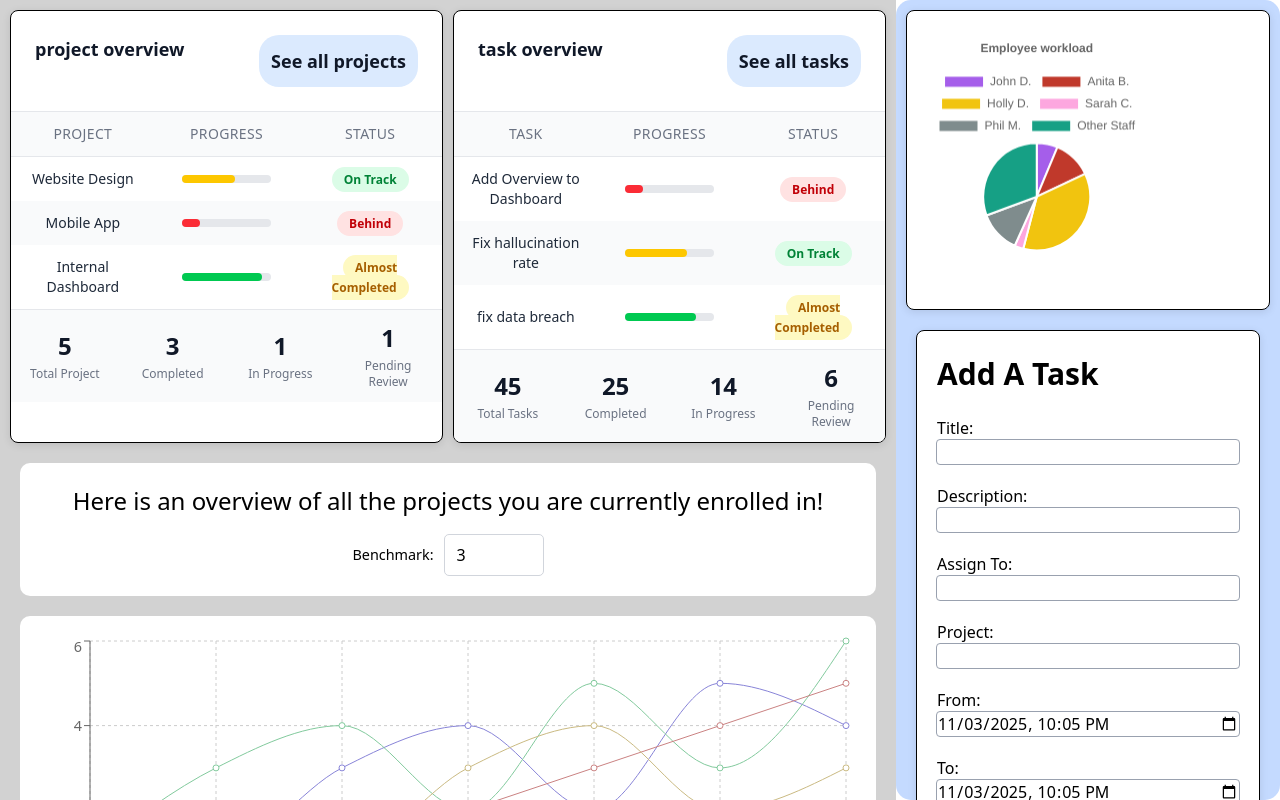
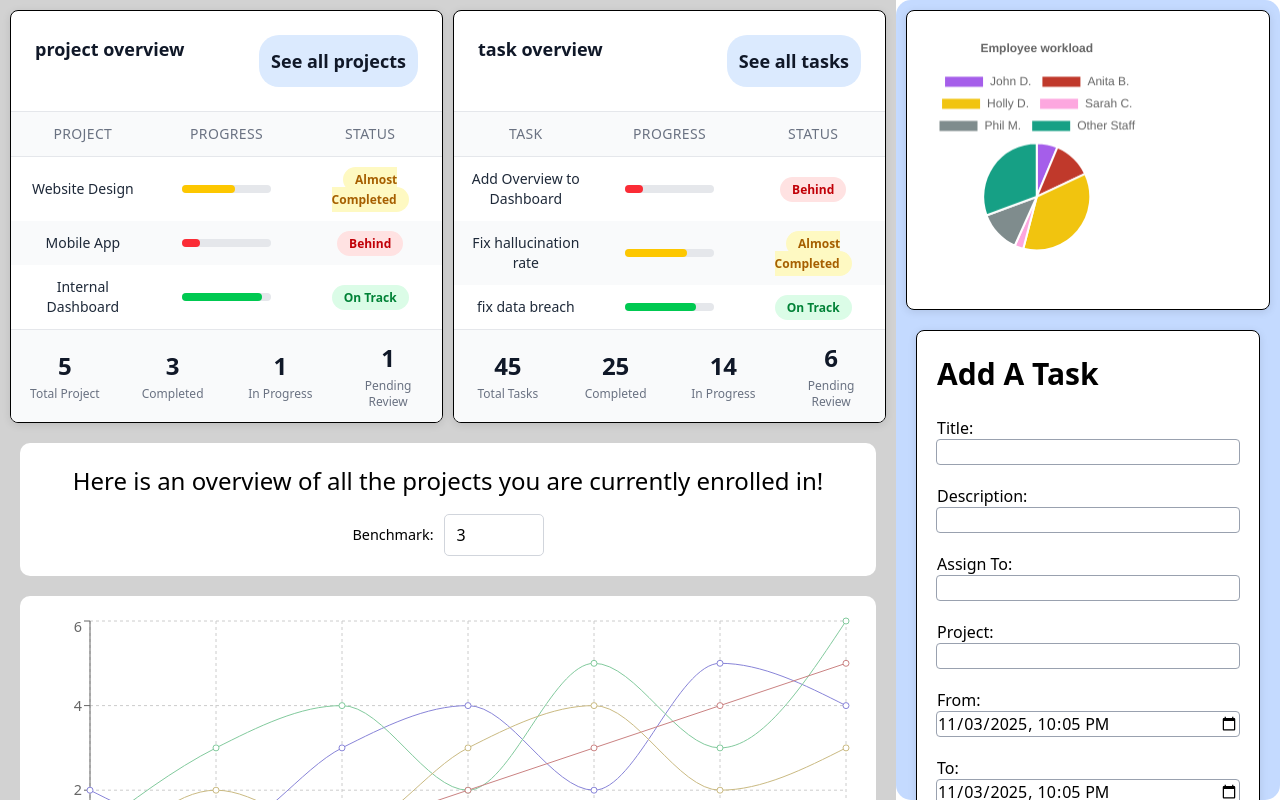
Before and after one commit to 17nbist/COB290-2025-Team-5, a Next.js app: page /dashboard-manager in a window 1280 px wide. Built offline with nearby package versions, Linux system fonts and the light colour scheme.

Commit message:
[JB] small bug on the overview component manager dash

```diff
--- a/src/app/dashboard-manager/OverviewTable.js
+++ b/src/app/dashboard-manager/OverviewTable.js
@@ -46,6 +46,7 @@ export default function OverviewTable({ label, data, stats }) {
     hover:bg-gray-100 dark:hover:bg-[#2a2a2a] transition-colors duration-300
   `}
                 >
+
                     <div className="p-3 font-medium">{item.name}</div>
                     <div className="p-3 flex justify-center">
                         <div className="w-3/4 bg-gray-200 dark:bg-gray-700 rounded-full h-2">
--- a/src/app/dashboard-manager/page.js
+++ b/src/app/dashboard-manager/page.js
@@ -88,9 +88,9 @@ const initialChartData = [
 ];
 
 const dataProject = [
-  { name: "Website Design", progress: 0.6, status: "On Track" },
+  { name: "Website Design", progress: 0.6, status: "Almost Completed" },
   { name: "Mobile App", progress: 0.2, status: "Behind" },
-  { name: "Internal Dashboard", progress: 0.9, status: "Almost Completed" },
+  { name: "Internal Dashboard", progress: 0.9, status: "On Track" },
 ];
 
 const statsProject = [
@@ -102,8 +102,8 @@ const statsProject = [
 
 const dataTasks = [
   { name: "Add Overview to Dashboard", progress: 0.2, status: "Behind" },
-  { name: "Fix hallucination rate", progress: 0.7, status: "On Track" },
-  { name: "fix data breach", progress: 0.8, status: "Almost Completed" },
+  { name: "Fix hallucination rate", progress: 0.7, status: "Almost Completed" },
+  { name: "fix data breach", progress: 0.8, status: "On Track"},
 ];
 
 const statsTasks = [
```
